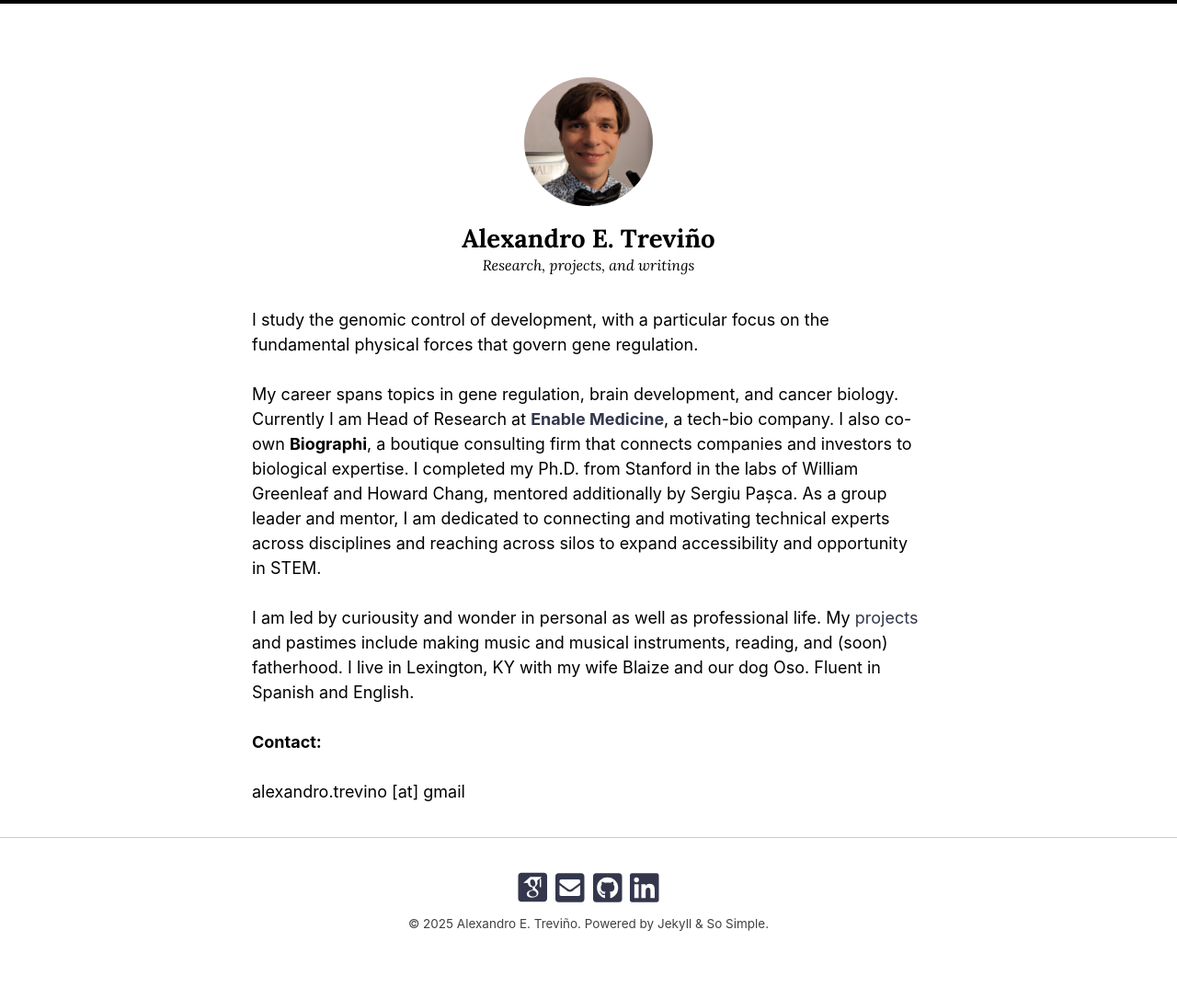
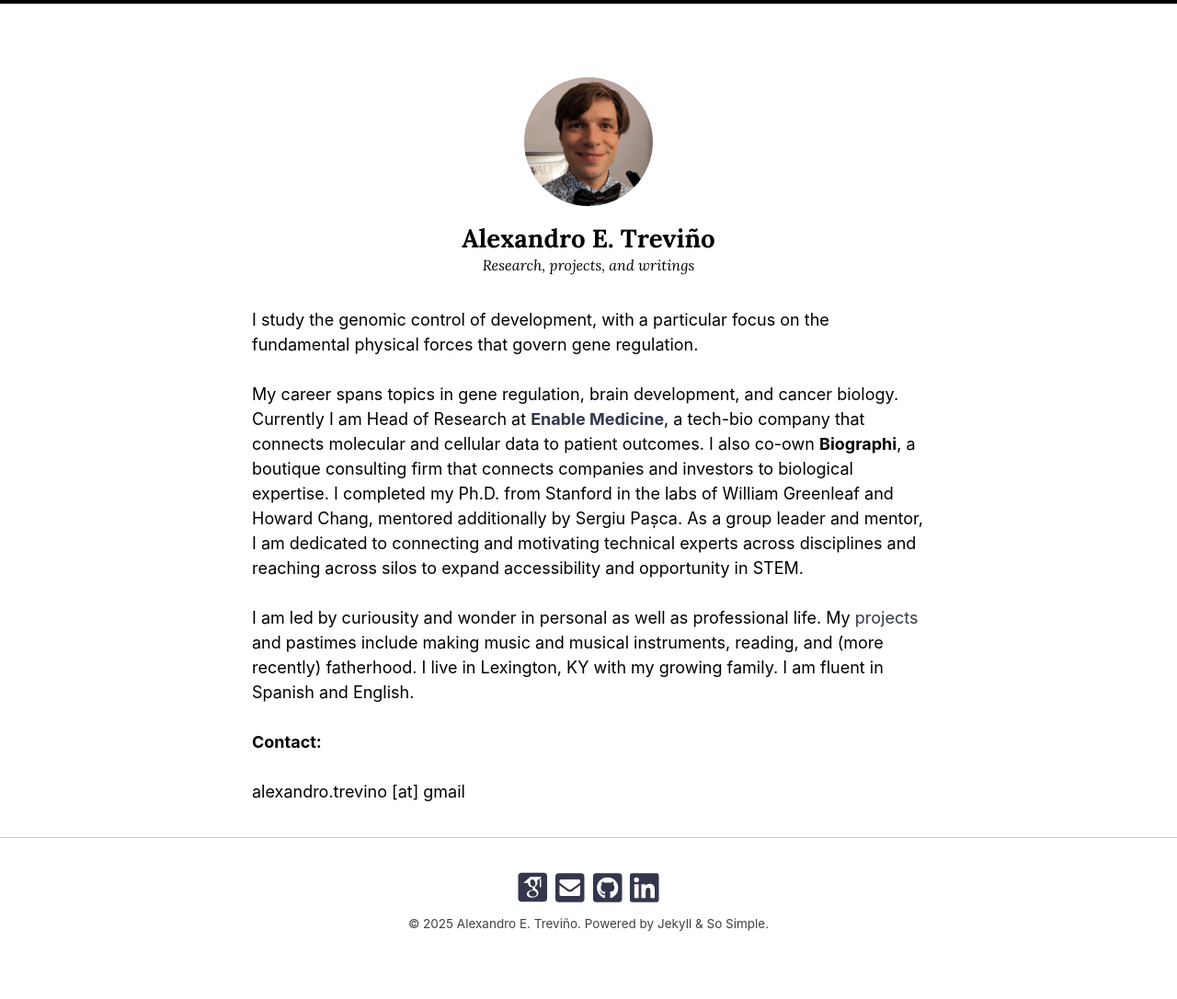
Before and after one commit to alexandrotrevino/alexandrotrevino.github.io, a Jekyll site: the page built from index.md, in a window 1280 px wide. Shown: the whole page at 92% size. Built offline with Jekyll 4.4.1, drawn with Linux system fonts in a browser that asks for light colours; nearby versions of some CDN libraries; some web fonts are replaced; comment, search, counter and statistics services are not loaded.

Commit message:
tidy up & update info

```diff
--- a/index.md
+++ b/index.md
@@ -7,9 +7,9 @@ entries_layout: list
 
 I study the genomic control of development, with a particular focus on the fundamental physical forces that govern gene regulation.
 
-My career spans topics in gene regulation, brain development, and cancer biology. Currently I am Head of Research at [**Enable Medicine**](https://enablemedicine.com), a tech-bio company. I also co-own **Biographi**, a boutique consulting firm that connects companies and investors to biological expertise. I completed my Ph.D. from Stanford in the labs of William Greenleaf and Howard Chang, mentored additionally by Sergiu Pașca. As a group leader and mentor, I am dedicated to connecting and motivating technical experts across disciplines and reaching across silos to expand accessibility and opportunity in STEM.
+My career spans topics in gene regulation, brain development, and cancer biology. Currently I am Head of Research at [**Enable Medicine**](https://enablemedicine.com), a tech-bio company that connects molecular and cellular data to patient outcomes. I also co-own **Biographi**, a boutique consulting firm that connects companies and investors to biological expertise. I completed my Ph.D. from Stanford in the labs of William Greenleaf and Howard Chang, mentored additionally by Sergiu Pașca. As a group leader and mentor, I am dedicated to connecting and motivating technical experts across disciplines and reaching across silos to expand accessibility and opportunity in STEM.
 
-I am led by curiousity and wonder in personal as well as professional life. My [projects](./projects/) and pastimes include making music and musical instruments, reading, and (soon) fatherhood. I live in Lexington, KY with my wife Blaize and our dog Oso. Fluent in Spanish and English.
+I am led by curiousity and wonder in personal as well as professional life. My [projects](./projects/) and pastimes include making music and musical instruments, reading, and (more recently) fatherhood. I live in Lexington, KY with my growing family. I am fluent in Spanish and English.
 
 **Contact:**
 
```
Also changed, not shown: papers.bib (+5 -5 lines), research.md (+2 -2 lines).
